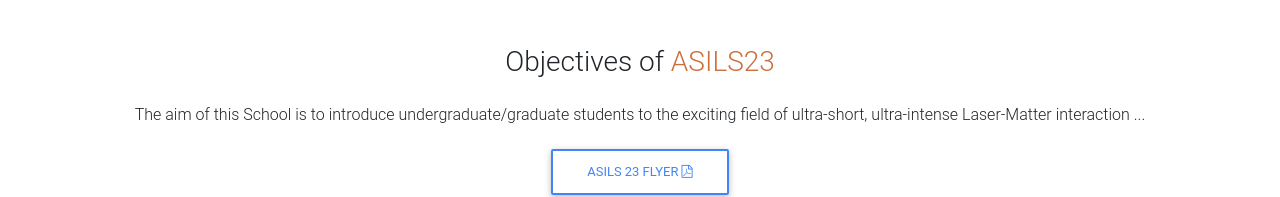
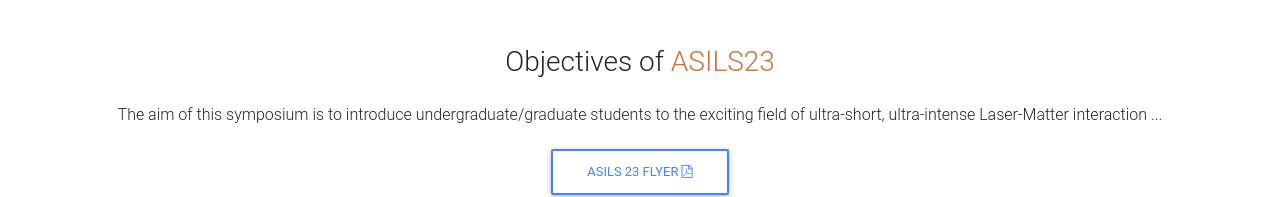
Before and after one commit to avadhesh3824/ASILS, a plain HTML site: page index.html in a window 1280 px wide. Shown: the part 800-997 px from the top of the page. Drawn offline with nearby package versions, Linux system fonts and the light colour scheme.

Commit message:
Update index.html

```diff
--- a/index.html
+++ b/index.html
@@ -181,7 +181,7 @@
             <div class="col-md-12">
                 <h3 class="my-4 text-center ">Objectives of <span class="myColor">ASILS23
 </h3>
-             <p class="text-center"> The aim of this School is to introduce undergraduate/graduate students to the exciting field of ultra-short, ultra-intense Laser-Matter interaction ...</p>
+             <p class="text-center"> The aim of this symposium is to introduce undergraduate/graduate students to the exciting field of ultra-short, ultra-intense Laser-Matter interaction ...</p>
                 <div class="container">
                     <div class="row">
                         <div class="col-md-12 text-center">
```
